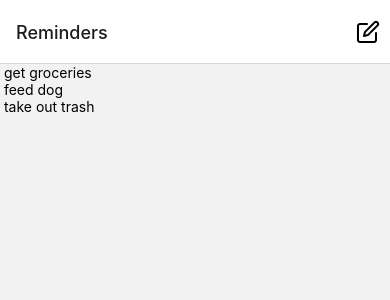
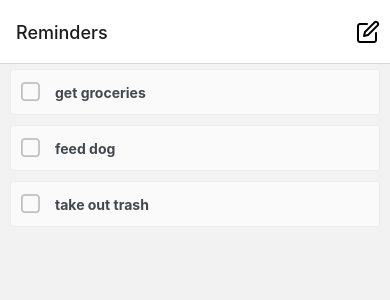
Before and after one commit to jengelsma/cis657-reminders-app, a React Native app: screen /Reminders in a window 390 px wide. Shown: the top 300 px of the page. Built offline with nearby package versions, Linux system fonts and the light colour scheme.

Commit message:
Finished Part D

```diff
--- a/package.json
+++ b/package.json
@@ -21,6 +21,7 @@
     "react-native-elements": "^3.4.2",
     "react-native-gesture-handler": "~2.2.1",
     "react-native-reanimated": "~2.8.0",
+    "react-native-root-toast": "^3.4.0",
     "react-native-safe-area-context": "4.2.4",
     "react-native-screens": "~3.11.1",
     "react-native-web": "0.17.7"
--- a/screens/RemindersScreen.js
+++ b/screens/RemindersScreen.js
@@ -1,7 +1,9 @@
 import { FlatList, StyleSheet, Text, View } from 'react-native';
 import React, { useEffect, useState } from 'react';
 
+import { CheckBox } from 'react-native-elements';
 import { Feather } from '@expo/vector-icons';
+import  Toast from 'react-native-root-toast';
 import { TouchableOpacity } from 'react-native-gesture-handler';
 
 const RemindersScreen = ({ route, navigation }) => {
@@ -14,7 +16,30 @@ const RemindersScreen = ({ route, navigation }) => {
 
   const [reminders, setReminders] = useState(items);
 
-
+  const renderReminder = ({ index, item }) => {
+    return (
+      <CheckBox
+        title={item.text}
+        checked={item.done}
+        onPress={() => {
+          let newArr = [...reminders];
+          newArr[index] = { ...item, done: !item.done };
+          setReminders(newArr);
+        }}
+        onLongPress={() => {
+          let newArr = reminders.filter((val, idx) => {
+            return idx == index ? false : true;
+          });
+          setReminders(newArr);
+          Toast.show(`Deleted ${item.text}!`, {
+            duration: Toast.durations.LONG,
+            animation: true,
+            hideOnPress: true,
+          });
+        }}
+      />
+    );
+  };
 
   useEffect(() => {
     navigation.setOptions({
@@ -34,11 +59,11 @@ const RemindersScreen = ({ route, navigation }) => {
     <FlatList
       keyExtractor={(item) => item.text}
       data={reminders}
-      renderItem={({ index, item }) => {
-        return <Text> {item.text} </Text>;
-      }}
+      renderItem={renderReminder}
     />
   );
+
+
 
 
 };
```
Also changed, not shown: 1 other file (tests, documents, lock files or other folders).
